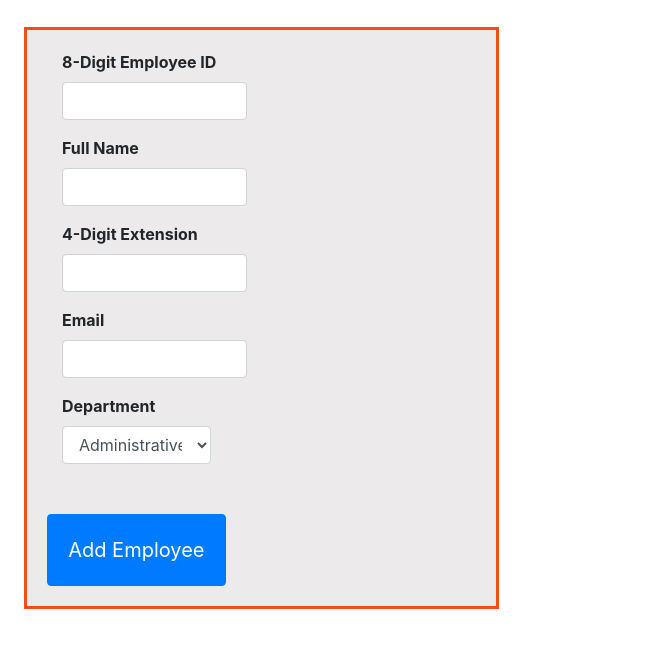
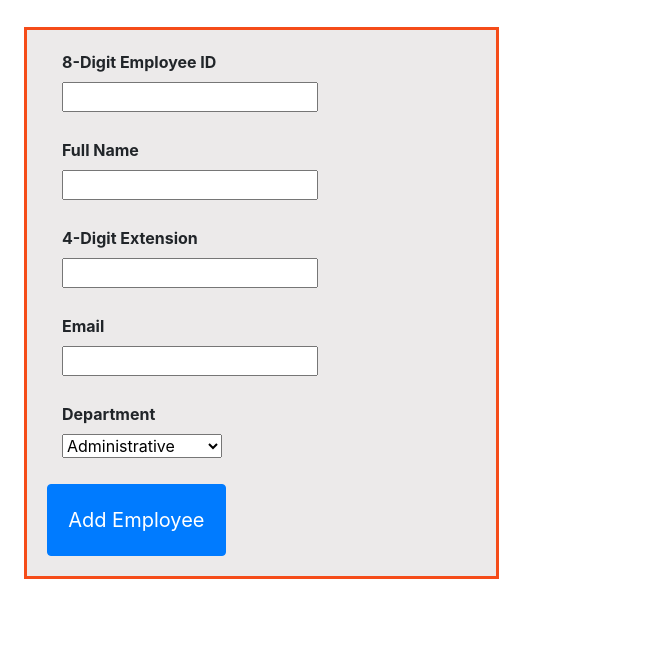
Before and after one commit to sabrinapea/assignment05, a plain HTML site: page index.html in a window 1280 px wide. Shown: the part 59-706 px from the top of the page, without its empty margins (0-663 px from the left). Drawn offline with nearby package versions, Linux system fonts and the light colour scheme.

Commit message:
revisions

```diff
--- a/index.html
+++ b/index.html
@@ -5,7 +5,9 @@
     <meta http-equiv="X-UA-Compatible" content="IE=edge">
     <meta name="viewport" content="width=device-width, initial-scale=1.0">
     <title>Assignment 5</title>
-    <script src="js/script.js"></script>
+    <script src="js/script.js">
+    window.document.addEventListener('load', init, false);
+    </script>
     <link rel="stylesheet" href="https://stackpath.bootstrapcdn.com/bootstrap/4.3.1/css/bootstrap.min.css" integrity="sha384-ggOyR0iXCbMQv3Xipma34MD+dH/1fQ784/j6cY/iJTQUOhcWr7x9JvoRxT2MZw1T" crossorigin="anonymous">
     <style>
         h1 {margin-bottom: 30px;}
@@ -14,30 +16,32 @@
         form {width: 30%; padding: 20px;}
         .btn {padding: 20px 0; font-size: 20px;}
         form {border: solid rgb(245, 76, 25); background-color: rgb(236, 234, 234); width: 475px;}
+
     </style>
 </head>
 <body class="mt-2 ml-4">
+
     <h1>Employee Management System</h1>
     <form id="empForm col-md-6">
         <div class="form-group col-md-6">
             <label for="id">8-Digit Employee ID</label>
-            <input type="text" class="form-control" id="id" maxlength="8" required>
+            <input type="text" class="Employee ID:" id="id" maxlength="8" required>
         </div>
         <div class="form-group col-md-6">
           <label for="name">Full Name</label>
-          <input type="text" class="form-control" id="name" required >
+          <input type="text" class="Full Name:" id="name" required >
         </div>
         <div class="form-group col-md-6">
             <label for="ext">4-Digit Extension</label>
-            <input type="text" class="form-control" id="ext" maxlength="4" required >
+            <input type="text" class="Extension" id="ext" maxlength="4" required >
         </div>
         <div class="form-group col-md-6">
             <label for="email">Email</label>
-            <input type="email" class="form-control" id="email" required >
+            <input type="email" class="Email" id="email" required >
         </div>
         <div class="form-group col-md-5">
             <label for="department">Department</label>
-            <select class="form-control" id="department">
+            <select class="Department" id="department">
               <option>Administrative</option>
               <option>Engineering</option>
               <option>Executive</option>
--- a/js/script.js
+++ b/js/script.js
@@ -0,0 +1,18 @@
+// submit.addEventListener("click", function (e) {
+//     window.console.log(e.target.innerText);
+// }, false);
+
+/*eslint-env global*/
+
+window.addEventListener('load', (e) => {
+    "use strict";
+    // function display(e) {
+    //     window.console.log("here you go:" + e.target.innerHTML);
+
+    let div = document.getElementById('empForm');
+    div.addEventListener('submit', (e) =>  {   // false is default
+        console.log(`here you are ${e.target.className});
+
+
+    });
+});
```
